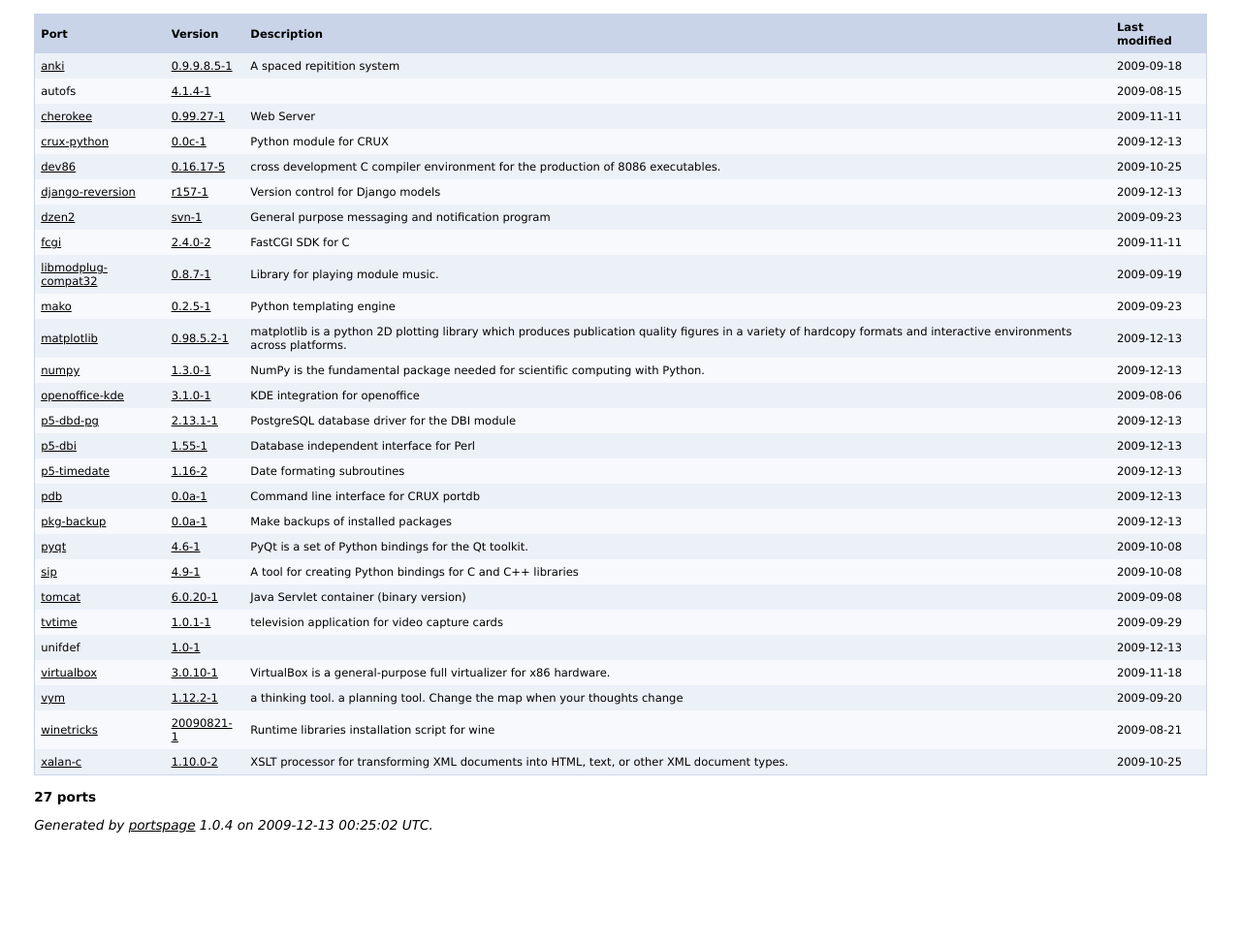
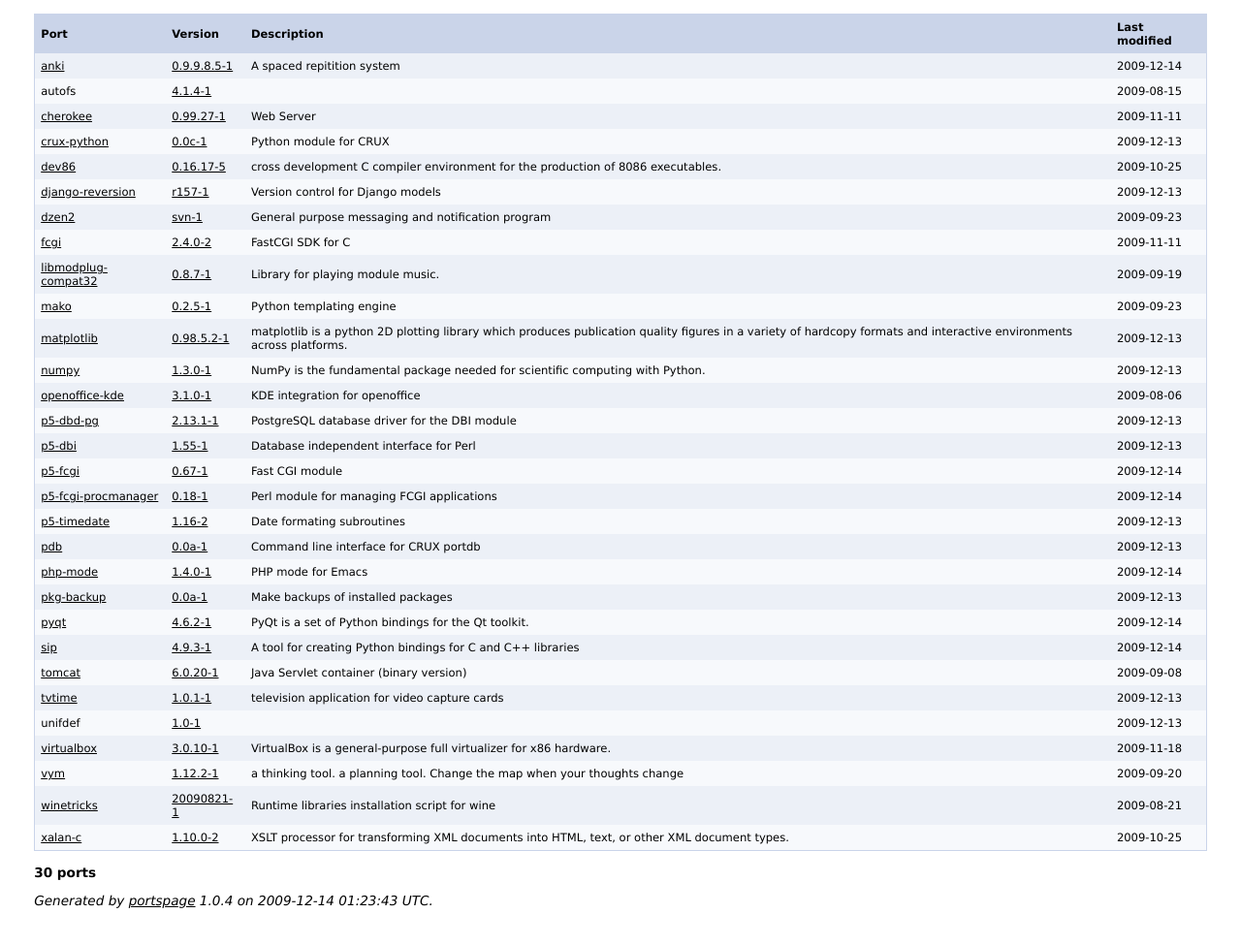
Before and after one commit to nipuL/crux-nipul, a plain HTML site: page index.html in a window 1280 px wide. Shown: the part 79-1054 px from the top of the page at 97% size. Before the commit the page ends 987 px from the top, so only its background shows below. Drawn offline with Linux system fonts and the light colour scheme.

Commit message:
update portspage and repo

```diff
--- a/index.html
+++ b/index.html
@@ -43,7 +43,7 @@
   <h2>CRUX ports</h2>
   <table width="100%" cellspacing="0">
    <tr class="header"><td><b>Port</b></td><td><b>Version</b></td><td><b>Description</b></td><td><b>Last modified</b></td></tr>
-   <tr class="odd"><td><a href="http://ichi2.net/anki">anki</a></td><td><a href="./anki/">0.9.9.8.5-1</a></td><td>A spaced repitition system</td><td>2009-09-18</td></tr>
+   <tr class="odd"><td><a href="http://ichi2.net/anki">anki</a></td><td><a href="./anki/">0.9.9.8.5-1</a></td><td>A spaced repitition system</td><td>2009-12-14</td></tr>
    <tr class="even"><td>autofs</td><td><a href="./autofs/">4.1.4-1</a></td><td></td><td>2009-08-15</td></tr>
    <tr class="odd"><td><a href="http://www.cherokee-project.com">cherokee</a></td><td><a href="./cherokee/">0.99.27-1</a></td><td>Web Server</td><td>2009-11-11</td></tr>
    <tr class="even"><td><a href="http://git.die.net.au/cgit/crux/tools/crux-python">crux-python</a></td><td><a href="./crux-python/">0.0c-1</a></td><td>Python module for CRUX</td><td>2009-12-13</td></tr>
@@ -58,20 +58,23 @@
    <tr class="odd"><td><a href="http://openoffice.org">openoffice-kde</a></td><td><a href="./openoffice-kde/">3.1.0-1</a></td><td>KDE integration for openoffice</td><td>2009-08-06</td></tr>
    <tr class="even"><td><a href="http://search.cpan.org/~dbdpg/DBD-Pg-1.40/">p5-dbd-pg</a></td><td><a href="./p5-dbd-pg/">2.13.1-1</a></td><td>PostgreSQL database driver for the DBI module</td><td>2009-12-13</td></tr>
    <tr class="odd"><td><a href="http://search.cpan.org/~timb/DBI-1.46/">p5-dbi</a></td><td><a href="./p5-dbi/">1.55-1</a></td><td>Database independent interface for Perl</td><td>2009-12-13</td></tr>
+   <tr class="even"><td><a href="http://search.cpan.org/~skimo/FCGI-0.67/">p5-fcgi</a></td><td><a href="./p5-fcgi/">0.67-1</a></td><td>Fast CGI module</td><td>2009-12-14</td></tr>
+   <tr class="odd"><td><a href="http://search.cpan.org/dist/FCGI-ProcManager/">p5-fcgi-procmanager</a></td><td><a href="./p5-fcgi-procmanager/">0.18-1</a></td><td>Perl module for managing FCGI applications</td><td>2009-12-14</td></tr>
    <tr class="even"><td><a href="http://search.cpan.org/~gbarr/TimeDate/lib/Date/Format.pm">p5-timedate</a></td><td><a href="./p5-timedate/">1.16-2</a></td><td>Date formating subroutines</td><td>2009-12-13</td></tr>
    <tr class="odd"><td><a href="http://git.die.net.au/cgit/crux/tools/pdb">pdb</a></td><td><a href="./pdb/">0.0a-1</a></td><td>Command line interface for CRUX portdb</td><td>2009-12-13</td></tr>
-   <tr class="even"><td><a href="http://git.die.net.au/crux/tools/pkg-backup">pkg-backup</a></td><td><a href="./pkg-backup/">0.0a-1</a></td><td>Make backups of installed packages</td><td>2009-12-13</td></tr>
-   <tr class="odd"><td><a href="http://www.riverbankcomputing.co.uk/pyqt/">pyqt</a></td><td><a href="./pyqt/">4.6-1</a></td><td>PyQt is a set of Python bindings for the Qt toolkit.</td><td>2009-10-08</td></tr>
-   <tr class="even"><td><a href="http://www.riverbankcomputing.co.uk/sip/">sip</a></td><td><a href="./sip/">4.9-1</a></td><td>A tool for creating Python bindings for C and C++ libraries</td><td>2009-10-08</td></tr>
-   <tr class="odd"><td><a href="http://jakarta.apache.org/tomcat/index.html">tomcat</a></td><td><a href="./tomcat/">6.0.20-1</a></td><td>Java Servlet container (binary version)</td><td>2009-09-08</td></tr>
-   <tr class="even"><td><a href="http://tvtime.sourceforge.net/">tvtime</a></td><td><a href="./tvtime/">1.0.1-1</a></td><td>television application for video capture cards</td><td>2009-09-29</td></tr>
-   <tr class="odd"><td>unifdef</td><td><a href="./unifdef/">1.0-1</a></td><td></td><td>2009-12-13</td></tr>
-   <tr class="even"><td><a href="http://www.virtualbox.org/">virtualbox</a></td><td><a href="./virtualbox/">3.0.10-1</a></td><td>VirtualBox is a general-purpose full virtualizer for x86 hardware.</td><td>2009-11-18</td></tr>
-   <tr class="odd"><td><a href="http://www.insilmaril.de/vym/">vym</a></td><td><a href="./vym/">1.12.2-1</a></td><td>a thinking tool. a planning tool. Change the map when your thoughts change</td><td>2009-09-20</td></tr>
-   <tr class="even"><td><a href="http://wiki.winehq.org/winetricks">winetricks</a></td><td><a href="./winetricks/">20090821-1</a></td><td>Runtime libraries installation script for wine</td><td>2009-08-21</td></tr>
-   <tr class="odd"><td><a href="http://xml.apache.org/xalan-c/">xalan-c</a></td><td><a href="./xalan-c/">1.10.0-2</a></td><td>XSLT processor for transforming XML documents into HTML, text, or other XML document types.</td><td>2009-10-25</td></tr>
+   <tr class="even"><td><a href="http://php-mode.sourceforge.net/">php-mode</a></td><td><a href="./php-mode/">1.4.0-1</a></td><td>PHP mode for Emacs</td><td>2009-12-14</td></tr>
+   <tr class="odd"><td><a href="http://git.die.net.au/crux/tools/pkg-backup">pkg-backup</a></td><td><a href="./pkg-backup/">0.0a-1</a></td><td>Make backups of installed packages</td><td>2009-12-13</td></tr>
+   <tr class="even"><td><a href="http://www.riverbankcomputing.co.uk/software/pyqt/intro">pyqt</a></td><td><a href="./pyqt/">4.6.2-1</a></td><td>PyQt is a set of Python bindings for the Qt toolkit.</td><td>2009-12-14</td></tr>
+   <tr class="odd"><td><a href="http://www.riverbankcomputing.co.uk/software/sip/intro">sip</a></td><td><a href="./sip/">4.9.3-1</a></td><td>A tool for creating Python bindings for C and C++ libraries</td><td>2009-12-14</td></tr>
+   <tr class="even"><td><a href="http://jakarta.apache.org/tomcat/index.html">tomcat</a></td><td><a href="./tomcat/">6.0.20-1</a></td><td>Java Servlet container (binary version)</td><td>2009-09-08</td></tr>
+   <tr class="odd"><td><a href="http://tvtime.sourceforge.net/">tvtime</a></td><td><a href="./tvtime/">1.0.1-1</a></td><td>television application for video capture cards</td><td>2009-12-13</td></tr>
+   <tr class="even"><td>unifdef</td><td><a href="./unifdef/">1.0-1</a></td><td></td><td>2009-12-13</td></tr>
+   <tr class="odd"><td><a href="http://www.virtualbox.org/">virtualbox</a></td><td><a href="./virtualbox/">3.0.10-1</a></td><td>VirtualBox is a general-purpose full virtualizer for x86 hardware.</td><td>2009-11-18</td></tr>
+   <tr class="even"><td><a href="http://www.insilmaril.de/vym/">vym</a></td><td><a href="./vym/">1.12.2-1</a></td><td>a thinking tool. a planning tool. Change the map when your thoughts change</td><td>2009-09-20</td></tr>
+   <tr class="odd"><td><a href="http://wiki.winehq.org/winetricks">winetricks</a></td><td><a href="./winetricks/">20090821-1</a></td><td>Runtime libraries installation script for wine</td><td>2009-08-21</td></tr>
+   <tr class="even"><td><a href="http://xml.apache.org/xalan-c/">xalan-c</a></td><td><a href="./xalan-c/">1.10.0-2</a></td><td>XSLT processor for transforming XML documents into HTML, text, or other XML document types.</td><td>2009-10-25</td></tr>
   </table>
-  <p><b>27 ports</b></p>
-  <p><i>Generated by <a href="http://www.karsikkopuu.net/crux/scripts/">portspage</a> 1.0.4 on 2009-12-13 00:25:02 UTC.</i></p>
+  <p><b>30 ports</b></p>
+  <p><i>Generated by <a href="http://www.karsikkopuu.net/crux/scripts/">portspage</a> 1.0.4 on 2009-12-14 01:23:43 UTC.</i></p>
  </body>
 </html>
```
Also changed, not shown: 1 other file.
